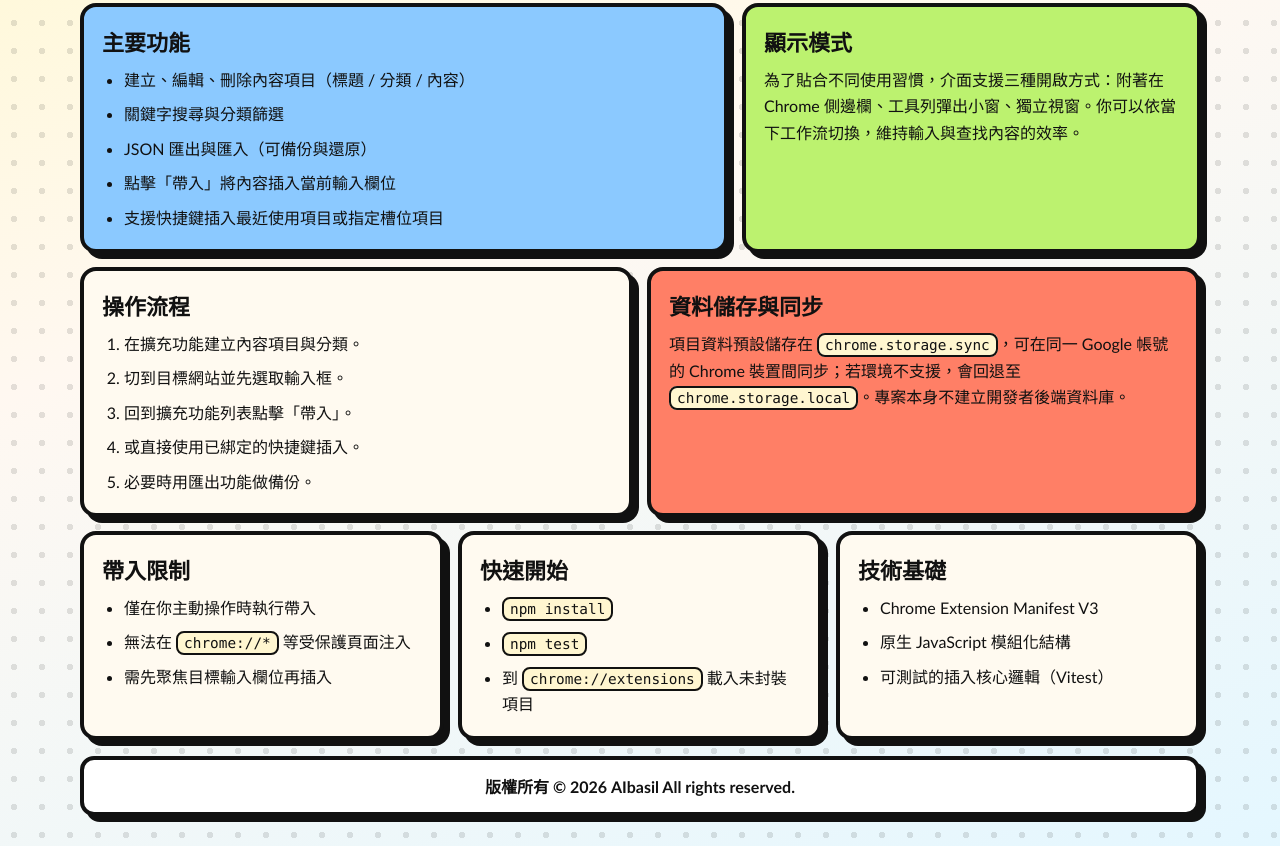
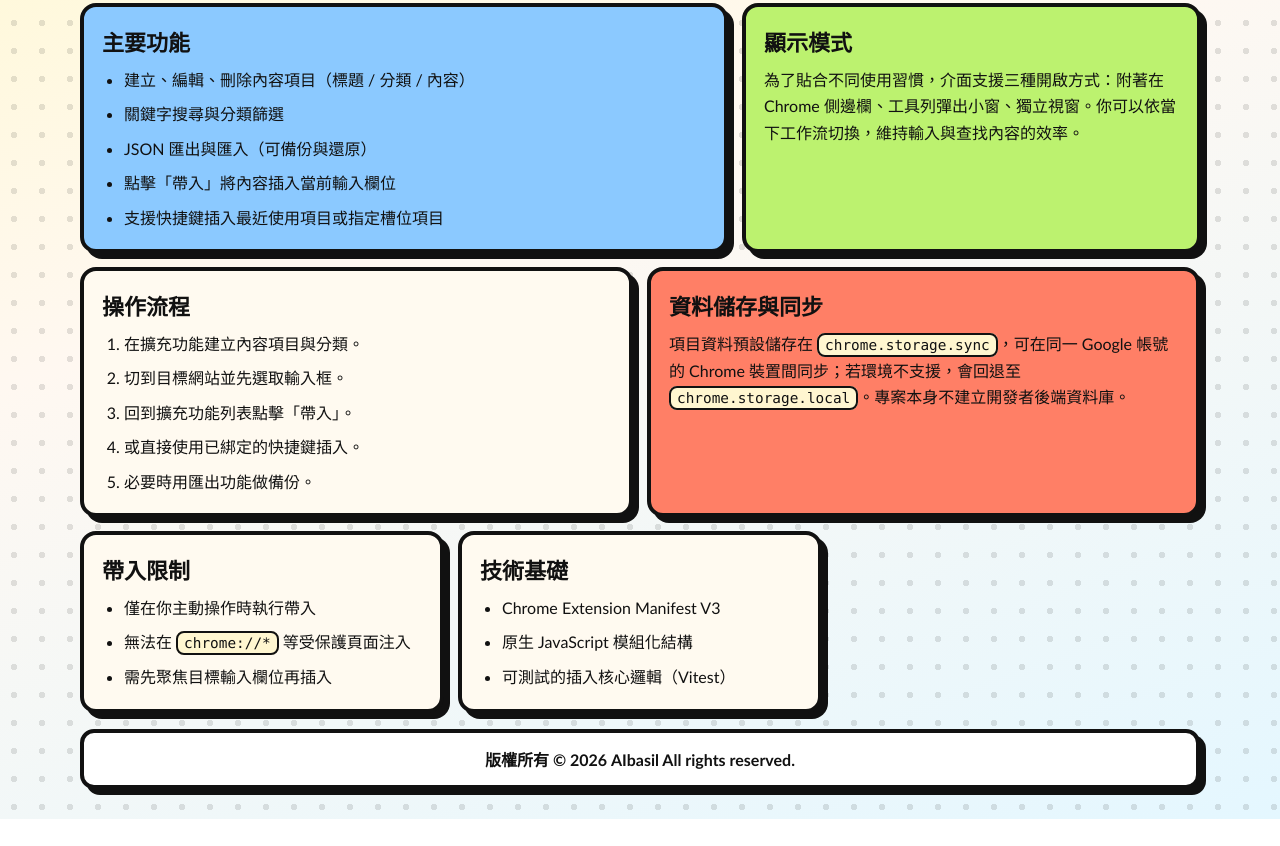
Before and after one commit to aibasil-ai/term-manage, a browser extension: page docs/index.html in a window 1280 px wide. Shown: the part 439-1285 px from the top of the page. After the commit the page ends 1258 px from the top, so only its background shows below. Drawn offline with Linux system fonts and the light colour scheme.

Commit message:
移除產品頁快速開始區塊

```diff
--- a/docs/index.html
+++ b/docs/index.html
@@ -359,15 +359,6 @@
         </article>
 
         <article class="card s4">
-          <h2>快速開始</h2>
-          <ul>
-            <li><code>npm install</code></li>
-            <li><code>npm test</code></li>
-            <li>到 <code>chrome://extensions</code> 載入未封裝項目</li>
-          </ul>
-        </article>
-
-        <article class="card s4">
           <h2>技術基礎</h2>
           <ul>
             <li>Chrome Extension Manifest V3</li>
```
